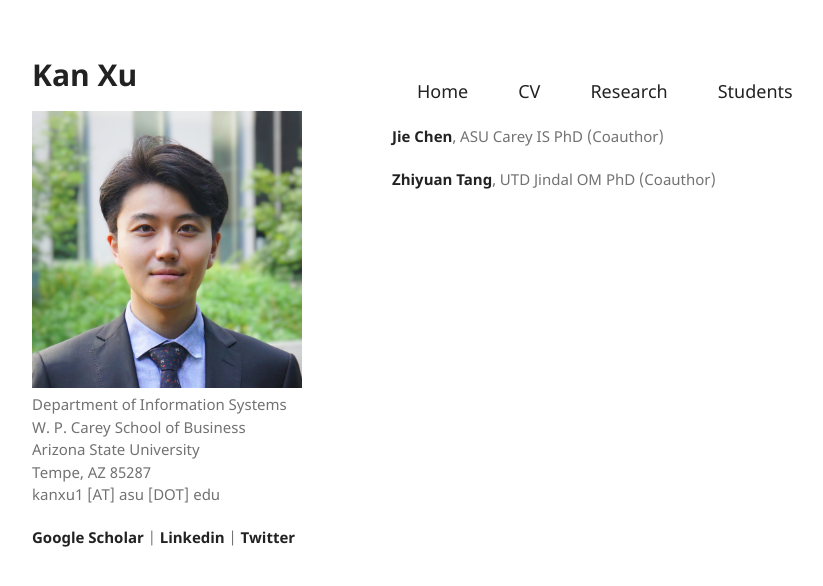
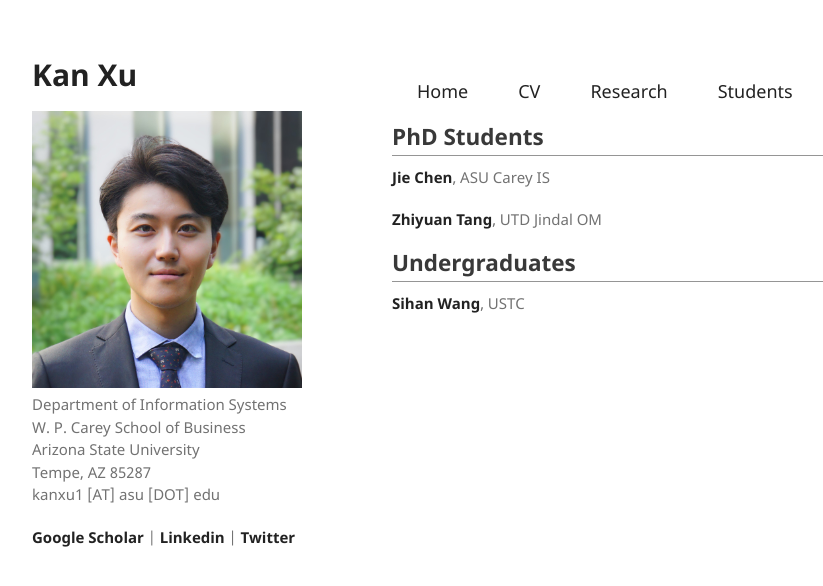
Before and after one commit to kanxu526/kanxu526.github.io, a Jekyll site: the page built from student.md, in a window 1280 px wide. Shown: the top 586 px of the page, without its empty margins (178-1001 px from the left). Built offline with Jekyll 4.4.1, drawn with Linux system fonts in a browser that asks for light colours.

Commit message:
Update student.md

```diff
--- a/student.md
+++ b/student.md
@@ -9,8 +9,12 @@ layout: default
 <li><a href="./student.html">Students</a></li>
 </ul>
 
-<p><a href="https://search.asu.edu/profile/4750809">Jie Chen</a>,
-ASU Carey IS PhD (Coauthor)</p>
+<h2>PhD Students</h2>
 
-<p><a href="https://tangzyer.github.io/site/">Zhiyuan Tang</a>,
-UTD Jindal OM PhD (Coauthor)</p>
+<p><a href="https://search.asu.edu/profile/4750809">Jie Chen</a>, ASU Carey IS</p>
+
+<p><a href="https://tangzyer.github.io/site/">Zhiyuan Tang</a>, UTD Jindal OM</p>
+
+<h2>Undergraduates</h2>
+
+<p><a href="https://umbrellasansan.github.io/">Sihan Wang</a>, USTC</p>
```
